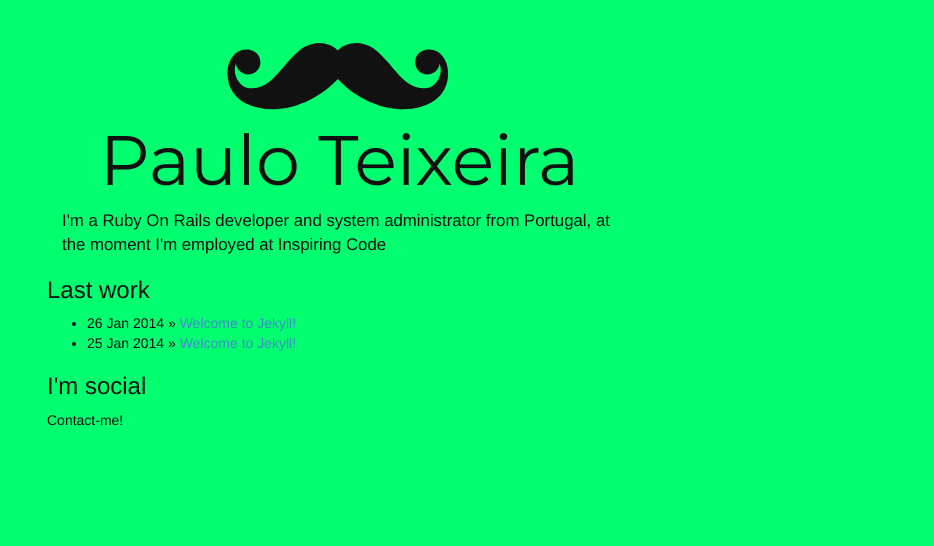
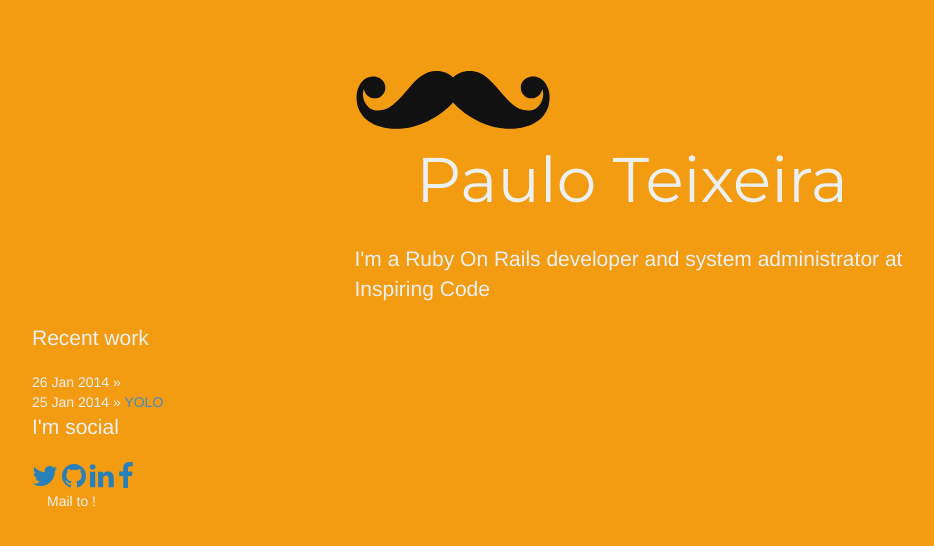
Before and after one commit to ftpaul/ftpaul, a Jekyll site: the page built from index.html, in a window 1280 px wide. Shown: the top 546 px of the page, without its empty margins (8-942 px from the left). Built offline with Jekyll 4.4.1, drawn with Linux system fonts in a browser that asks for light colours; nearby versions of some CDN libraries; Markdown is read by kramdown in place of the engine named in the settings.

Commit message:
enough for today

```diff
--- a/_layouts/default.html
+++ b/_layouts/default.html
@@ -4,7 +4,7 @@
         <meta charset="utf-8">
         <meta http-equiv="X-UA-Compatible" content="IE=edge,chrome=1">
         <title>{{ page.title }}</title>
-        <meta name="viewport" content="width=device-width">
+        <meta name="viewport" content="width=device-width, initial-scale=1.0">
 
         <!-- syntax highlighting CSS -->
         <link rel="stylesheet" href="/css/syntax.css">
@@ -14,50 +14,77 @@
         <link rel="stylesheet" href="/css/main.css">
         <style type="text/css" media="screen">
           body {
-            background-color: #01FF70;
-            color: #111111;
+            background-color: #F39C12;
+            color: #ECF0F1;
           }
           header h1 {
-            font-size: 5em;
+            font-size: 4.5em;
             text-align: center;
             font-family: Montserrat;
             margin-top: 0;
           }
           header svg {
-            margin-top: 3em;
+            margin-top: 5em;
             margin-left:auto;
             margin-right: auto;
             display: block;
           }
+          a.social {
+            color: #2980B9;
+          }
+          a.social:hover {
+            color: #D35400;
+          }
+          .svg-content {
+            display: inline-block;
+            top: 0;
+            left: 0;
+            max-width: 200px;
+            max-height: 80px;
+          }
 
         </style>
+        <link rel="stylesheet" href="//netdna.bootstrapcdn.com/font-awesome/4.0.3/css/font-awesome.min.css">
 
     </head>
     <body>
 
-        <div class="container">
+      <div class="container text-left">
+
       <div class="row">
-        <div class="col-md-6 col-offset-3">
+        <div class="col-md-6 col-md-offset-3 ">
           <header>
-            <svg xmlns="http://www.w3.org/2000/svg" xmlns:xlink="http://www.w3.org/1999/xlink" version="1.1" id="Layer_1" x="0px" y="0px" width="250px" height="80px" viewBox="0 0 100 35" enable-background="new 0 0 100 100" xml:space="preserve"><path fill-rule="evenodd" clip-rule="evenodd" d="M76.235,62.765c-11.23-0.864-20.858-7.318-26.131-13.14  c-5.273,5.822-14.9,12.276-26.132,13.14c-11.81,0.907-22.904-4.504-22.082-16.807c0.276-4.161,3.077-9.694,8.899-9.228  c0.537,0.042,1.017,0.151,1.442,0.33c0.015,0,0.028,0.014,0.028,0.014c2.292,0.604,3.982,2.691,3.982,5.177  c0,2.966-2.403,5.369-5.369,5.369c-2.693,0-4.916-1.964-5.301-4.545c-0.015-0.028-0.028-0.055-0.054-0.083  c-1.759,4.71,1.579,9.916,5.272,10.546c12.579,2.183,17.191-17.632,29.002-19.445c4.284-0.659,7.881,0.659,10.312,3.035  c2.431-2.376,6.026-3.694,10.312-3.035c11.808,1.812,16.423,21.627,29.001,19.445c3.691-0.631,7.027-5.836,5.271-10.546  c-0.026,0.027-0.04,0.055-0.053,0.083c-0.388,2.582-2.609,4.545-5.302,4.545c-2.966,0-5.371-2.403-5.371-5.369  c0-2.486,1.689-4.573,3.982-5.177c0,0,0.014-0.014,0.028-0.014c0.426-0.179,0.906-0.288,1.443-0.33  c5.822-0.466,8.622,5.067,8.897,9.228C99.141,58.261,88.045,63.672,76.235,62.765z" transform="translate(-1.0680007934570312,-33.43399429321289)" fill="#111"></path></svg>
+            <svg version="1.1" viewBox="0 0 100 35" preserveAspectRatio="xMinYMin meet"  class="svg-content">
+            <path fill-rule="evenodd" clip-rule="evenodd" d="M76.235,62.765c-11.23-0.864-20.858-7.318-26.131-13.14  c-5.273,5.822-14.9,12.276-26.132,13.14c-11.81,0.907-22.904-4.504-22.082-16.807c0.276-4.161,3.077-9.694,8.899-9.228  c0.537,0.042,1.017,0.151,1.442,0.33c0.015,0,0.028,0.014,0.028,0.014c2.292,0.604,3.982,2.691,3.982,5.177  c0,2.966-2.403,5.369-5.369,5.369c-2.693,0-4.916-1.964-5.301-4.545c-0.015-0.028-0.028-0.055-0.054-0.083  c-1.759,4.71,1.579,9.916,5.272,10.546c12.579,2.183,17.191-17.632,29.002-19.445c4.284-0.659,7.881,0.659,10.312,3.035  c2.431-2.376,6.026-3.694,10.312-3.035c11.808,1.812,16.423,21.627,29.001,19.445c3.691-0.631,7.027-5.836,5.271-10.546  c-0.026,0.027-0.04,0.055-0.053,0.083c-0.388,2.582-2.609,4.545-5.302,4.545c-2.966,0-5.371-2.403-5.371-5.369  c0-2.486,1.689-4.573,3.982-5.177c0,0,0.014-0.014,0.028-0.014c0.426-0.179,0.906-0.288,1.443-0.33  c5.822-0.466,8.622,5.067,8.897,9.228C99.141,58.261,88.045,63.672,76.235,62.765z" transform="translate(-1.0680007934570312,-33.43399429321289)" fill="#111"></path>
+            </svg>
 
             <h1>Paulo Teixeira</h1>
-<big>I'm a Ruby On Rails developer and system administrator from Portugal, at the moment I'm employed at Inspiring Code</big>
+            <br>
+            <p class="lead">I'm a Ruby On Rails developer and system administrator at Inspiring Code</p>
+
           </header>
         </div>
       </div>
 
+
+      <div class="row">
+
         {{ content }}
+
+      </div>
+
 
       <div class="row">
 
         <footer>
-              Contact-me!
+
+              Mail to !
+
         </footer>
 
-          </div>
+      </div> <!-- // row -->
 
-        </div>
+      </div> <!-- // container -->
 
     </body>
 </html>
--- a/_posts/2014-01-25-welcome-to-jekyll-2.markdown
+++ b/_posts/2014-01-25-welcome-to-jekyll-2.markdown
@@ -3,6 +3,7 @@ layout: post
 title:  "Welcome to Jekyll!"
 date:   2014-01-25 12:50:29
 categories: jekyll update
+image: YOLO
 ---
 
 You'll find this post in your `_posts` directory - edit this post and re-build (or run with the `-w` switch) to see your changes!
--- a/css/main.css
+++ b/css/main.css
@@ -352,13 +352,13 @@ p {
 }
 .lead {
   margin-bottom: 20px;
-  font-size: 16px;
+  font-size: 1em;
   font-weight: 200;
   line-height: 1.4;
 }
 @media (min-width: 768px) {
   .lead {
-    font-size: 21px;
+    font-size: 1.5em;
   }
 }
 small,
--- a/index.html
+++ b/index.html
@@ -1,15 +1,18 @@
 ---
 layout: default
-title: Paulo Teixeira
+title: Paulo Teixeira - Developer and System Administrator
 ---
 
 <div class="row">
-  <h3>Last work</h3>
-  <ul class="posts">
+	<p class="lead">Recent work</p>
+
     {% for post in site.posts %}
-      <li><span>{{ post.date | date_to_string }}</span> &raquo; <a href="{{ post.url }}">{{ post.title }}</a></li>
+      <span>{{ post.date | date_to_string }}</span> &raquo; <a href="{{ post.url }}">{{ post.image }}</a><br/>
     {% endfor %}
-  </ul>
-  <h3>I'm social</h3>
 
+	<p class="lead">I'm social</p>
+	<a class="social"><i class="fa fa-twitter fa-2x"></i></a>
+	<a class="social"><i class="fa fa-github fa-2x"></i></a>
+	<a class="social"><i class="fa fa-linkedin fa-2x"></i></a>
+	<a class="social"><i class="fa fa-facebook fa-2x"></i></a>
 </div>
```
Lines whose indentation alone changed are shown as unchanged.
